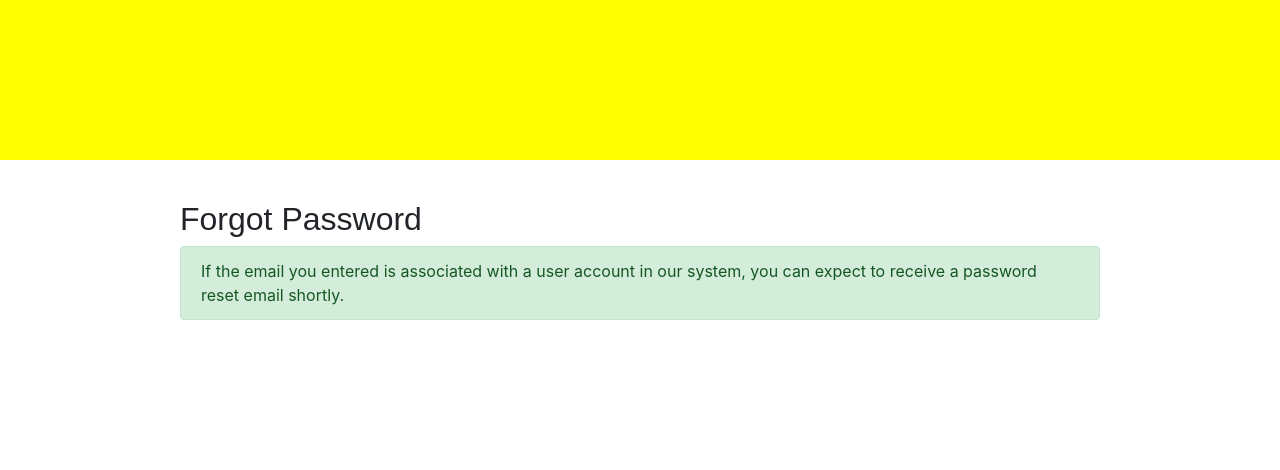
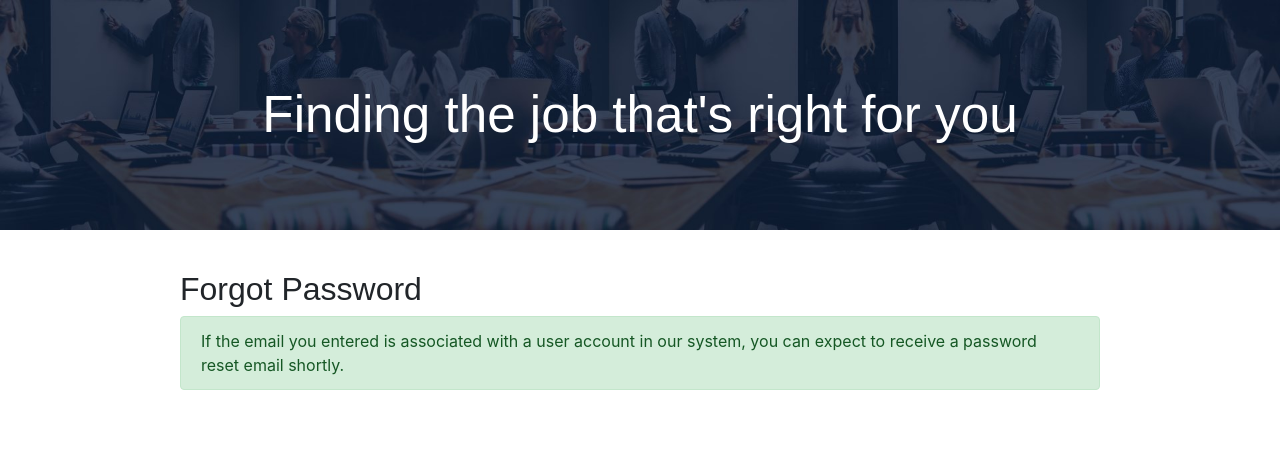
Before and after one commit to scottfeeney/matchmakers, a PHP site: page /forgot_password_message.php in a window 1280 px wide. Shown: the part 60-530 px from the top of the page. Run offline with PHP 8.4, Linux system fonts and the light colour scheme.

Commit message:
add image to smaller banner

```diff
--- a/classes/header.php
+++ b/classes/header.php
@@ -72,7 +72,11 @@
 
 							if ($this->showMainBanner) {
 								$html .= '<div class="main-banner">
-
+									<div class="page-banner-text-outer">
+										<div class="page-banner-text">
+											<h1>Finding the job that\'s right for you</h1>
+										</div>
+									</div>
 								</div>';
 							}
 
--- a/styles/style.css
+++ b/styles/style.css
@@ -51,10 +51,34 @@ footer {
 }
 
 
+/*
+	Image source: https://www.pexels.com/photo/photo-of-group-of-people-in-a-meeting-1661004/
+*/
 .main-banner {
-	background-color: #ffff00;
-	height: 160px;
+	height: 230px;
+	background-image: url(/images/page_banner.jpg);
+	background-size: cover;
 }
+
+.page-banner-text-outer {
+	display: table;
+	width: 100%;
+}
+
+
+.page-banner-text {
+	height: 230px;
+	display: table-cell;
+	vertical-align: middle;
+	text-align: center;
+}
+
+.main-banner h1{
+	color: #ffffff;
+	font-size: 3.2em;
+	margin: 0;
+}
+
 
 .btn-signup {
 	border: 1px solid #ffffff;
```
Also changed, not shown: images/page_banner.jpg (added).
